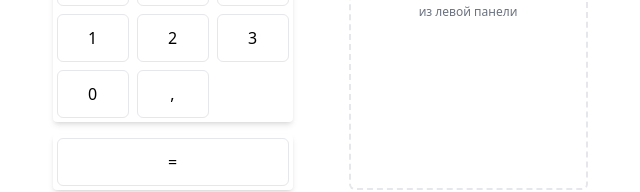
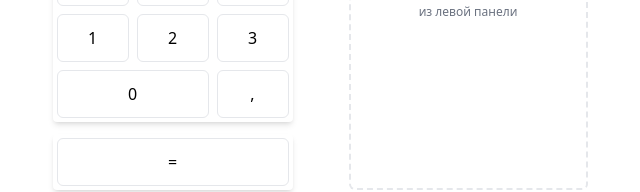
Before and after one commit to Dimitry-prog/calculator-with-constructor, a React (Create React App) app: page / in a window 1280 px wide. Shown: the part 358-550 px from the top of the page, without its empty margins (320-960 px from the left). Built offline with nearby package versions, Linux system fonts and the light colour scheme.

Commit message:
feat: twMerge and constants

```diff
--- a/package.json
+++ b/package.json
@@ -12,7 +12,8 @@
     "react": "^18.2.0",
     "react-dom": "^18.2.0",
     "react-redux": "^8.0.5",
-    "react-scripts": "5.0.1"
+    "react-scripts": "5.0.1",
+    "tailwind-merge": "^1.10.0"
   },
   "scripts": {
     "start": "react-scripts start",
--- a/src/components/UI/CalcButton.tsx
+++ b/src/components/UI/CalcButton.tsx
@@ -1,4 +1,5 @@
 import React, { FC } from 'react';
+import { twMerge } from 'tailwind-merge';
 
 type CalcButtonProps = {
   action: string;
@@ -9,8 +10,10 @@ const CalcButton: FC<CalcButtonProps> = ({ action, classes }) => {
   return (
     <button
       type="button"
-      className={`max-w-[72px] ${classes} min-w-[52px] min-h-[48px] w-full flex items-center justify-center
-                border border-gray-200 rounded-md hover:border-blue-500 focus:bg-blue-500 focus:text-white transition-all duration-500`}
+      className={twMerge(`max-w-[72px] min-w-[52px] min-h-[48px] w-full flex items-center justify-center
+                 border border-gray-200 rounded-md hover:border-blue-500 focus:bg-blue-500 focus:text-white transition-all duration-500 ${
+                   classes ?? ``
+                 }`)}
     >
       {action}
     </button>
--- /dev/null
+++ b/src/utils/constants.ts
@@ -0,0 +1,2 @@
+export const calcAction: string[] = ['/', 'x', '-', '+'];
+export const calcNumAndComma: string[] = ['7', '8', '9', '4', '5', '6', '1', '2', '3', '0', ','];
```
Also changed, not shown: 1 other file (tests, documents, lock files or other folders).
